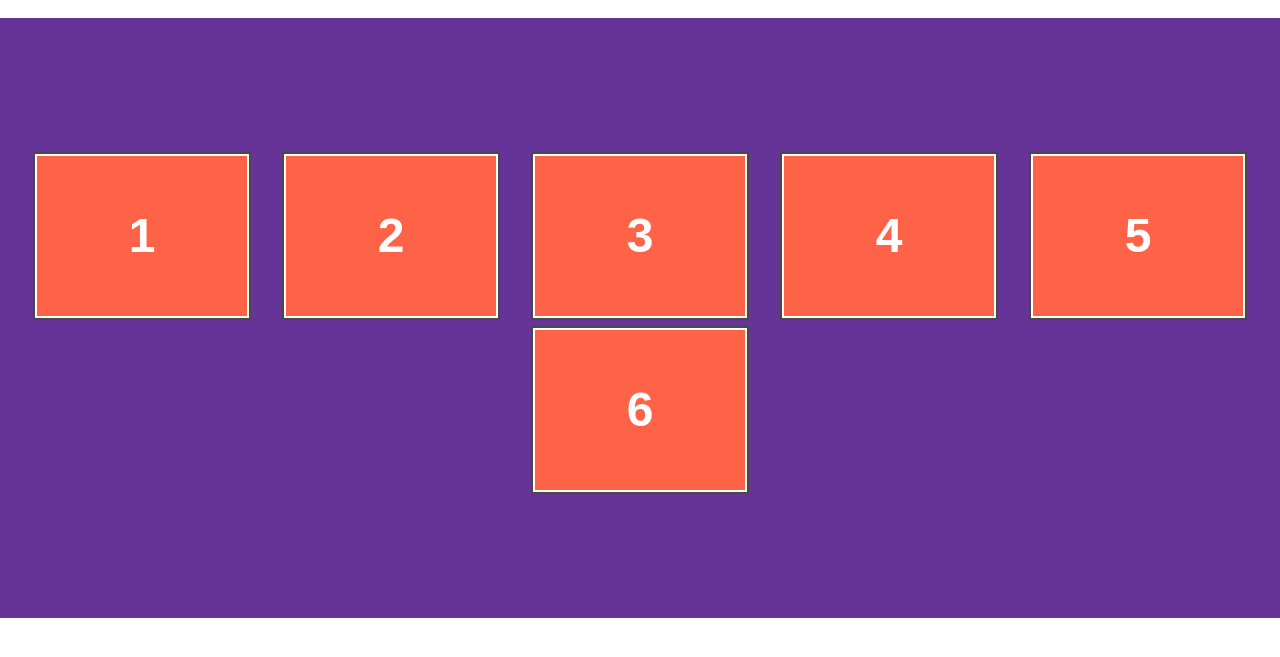
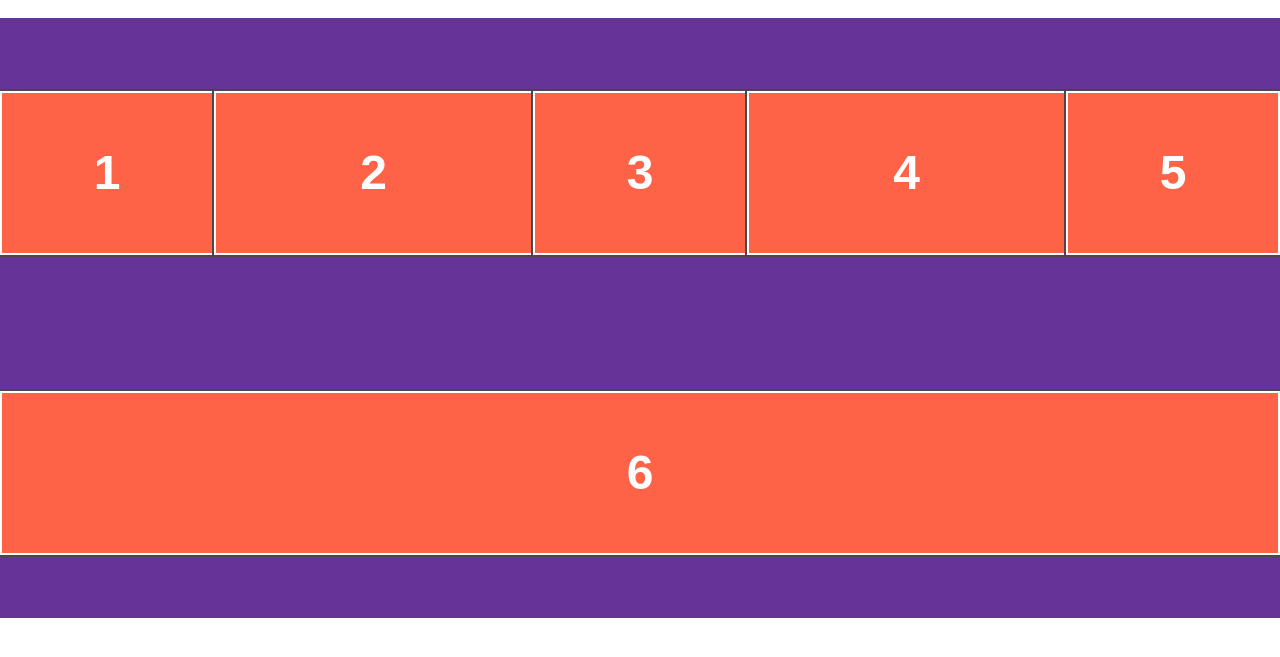
Before and after one commit to geekboyisonnow/flexbox, a website: page public/index.html in a window 1280 px wide. Shown: the part 57-714 px from the top of the page. Drawn offline with Linux system fonts and the light colour scheme.

Commit message:
Flex-Grow

```diff
--- a/public/index.html
+++ b/public/index.html
@@ -14,11 +14,11 @@
     <h1>Flexbox</h1>
     <ul class="flex-container">
       <li class="flex-item">1</li>
-      <li class="flex-item should-be-last">2</li>
+      <li class="flex-item should-be-last grow">2</li>
       <li class="flex-item">3</li>
-      <li class="flex-item should-be-first">4</li>
+      <li class="flex-item should-be-first grow">4</li>
       <li class="flex-item">5</li>
-      <li class="flex-item">6</li>
+      <li class="flex-item grow">6</li>
     </ul>
   </body>
 </html>
--- a/public/screen.css
+++ b/public/screen.css
@@ -17,7 +17,7 @@ body {
   display: flex;
   flex-wrap: wrap;
   justify-content: space-evenly;
-  align-content: center;
+  align-content: space-around;
 }
 
 .flex-item {
@@ -43,3 +43,7 @@ body {
 /* .should-be-last {
   order: 1;
 } */
+
+.grow {
+  flex-grow: 2;
+}
```
